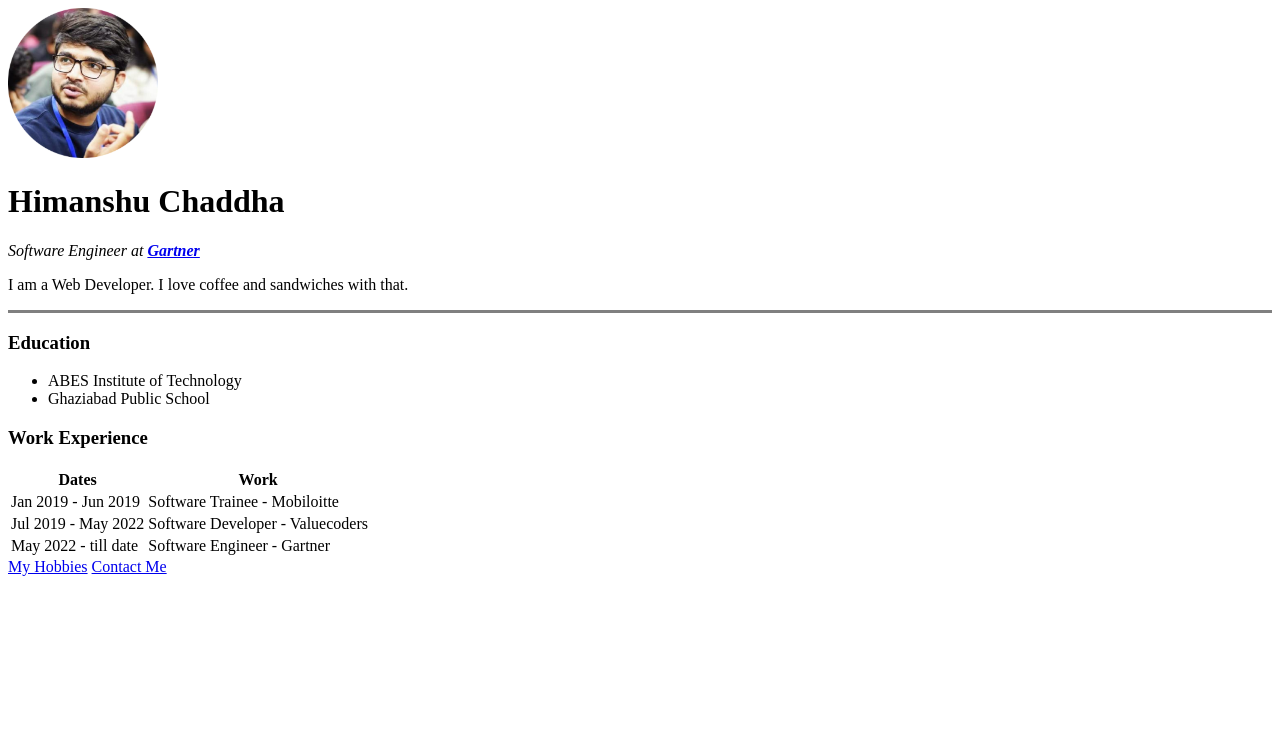
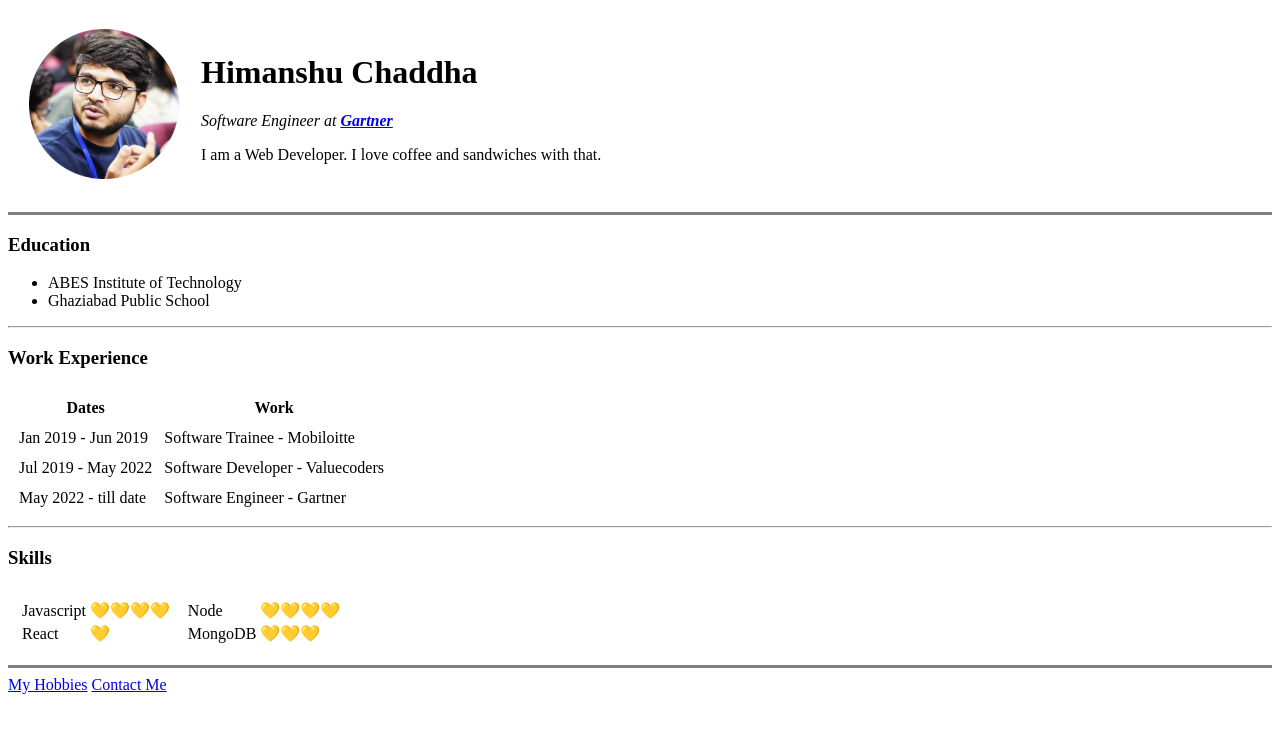
Before and after one commit to chaddha1/mern-html, a plain HTML site: page HTML - Personal site/index.html in a window 1280 px wide. Drawn offline with Linux system fonts and the light colour scheme.

Commit message:
publishing the website

```diff
--- a/HTML - Personal site/index.html
+++ b/HTML - Personal site/index.html
@@ -9,18 +9,26 @@
 </head>
 
 <body>
-    <img src="images/himanshu-modified-small.png" alt="himanshu profile picture">
-    <h1>Himanshu Chaddha</h1>
-    <p><em>Software Engineer at <strong><a href="https://www.gartner.com/en">Gartner</a></strong></em></p>
-    <p>I am a Web Developer. I love coffee and sandwiches with that. </p>
+    <table cellspacing="20">
+        <tr>
+            <td><img src="images/himanshu-modified-small.png" alt="himanshu profile picture"></td>
+            <td><h1>Himanshu Chaddha</h1>
+                <p><em>Software Engineer at <strong><a href="https://www.gartner.com/en">Gartner</a></strong></em></p>
+                <p>I am a Web Developer. I love coffee and sandwiches with that. </p>
+            </td>
+        </tr>
+    </table>
+
+
     <hr size="3" noshade>
     <h3>Education</h3>
     <ul>
         <li>ABES Institute of Technology</li>
         <li>Ghaziabad Public School</li>
     </ul>
+    <hr>
     <h3>Work Experience</h3>
-    <table>
+    <table cellspacing="10">
         <thead>
             <tr>
                 <th>Dates</th>
@@ -42,6 +50,39 @@
             </tr>
         </tbody>
     </table>
+    <hr>
+    <h3>Skills</h3>
+    <table cellspacing="10">
+        <tr>
+            <td>
+                <table>
+                    <tr>
+                        <td>Javascript</td>
+                        <td>💛💛💛💛</td>
+                    </tr>
+                    <tr>
+                        <td>React</td>
+                        <td>💛</td>
+                    </tr>
+                </table>
+            </td>
+            <td>
+                <table>
+                    <tr>
+                        <td>Node</td>
+                        <td>💛💛💛💛</td>
+                    </tr>
+                    <tr>
+                        <td>MongoDB</td>
+                        <td>💛💛💛</td>
+                    </tr>
+                </table>
+            </td>
+        </tr>
+    </table>
+
+
+    <hr size="3" noshade>
     <a href="hobbies.html">My Hobbies</a>
     <a href="contact-me.html">Contact Me</a>
 </body>
```
Also changed, not shown: HTML - Personal site/contact-me.html (+13 -4 lines).
